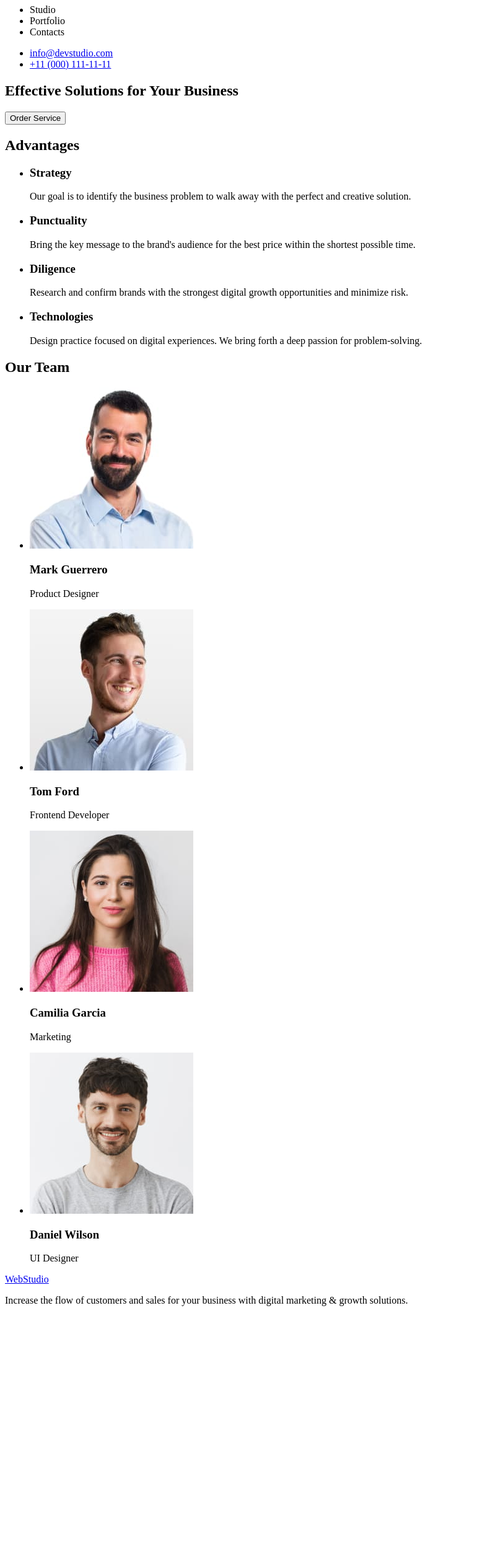
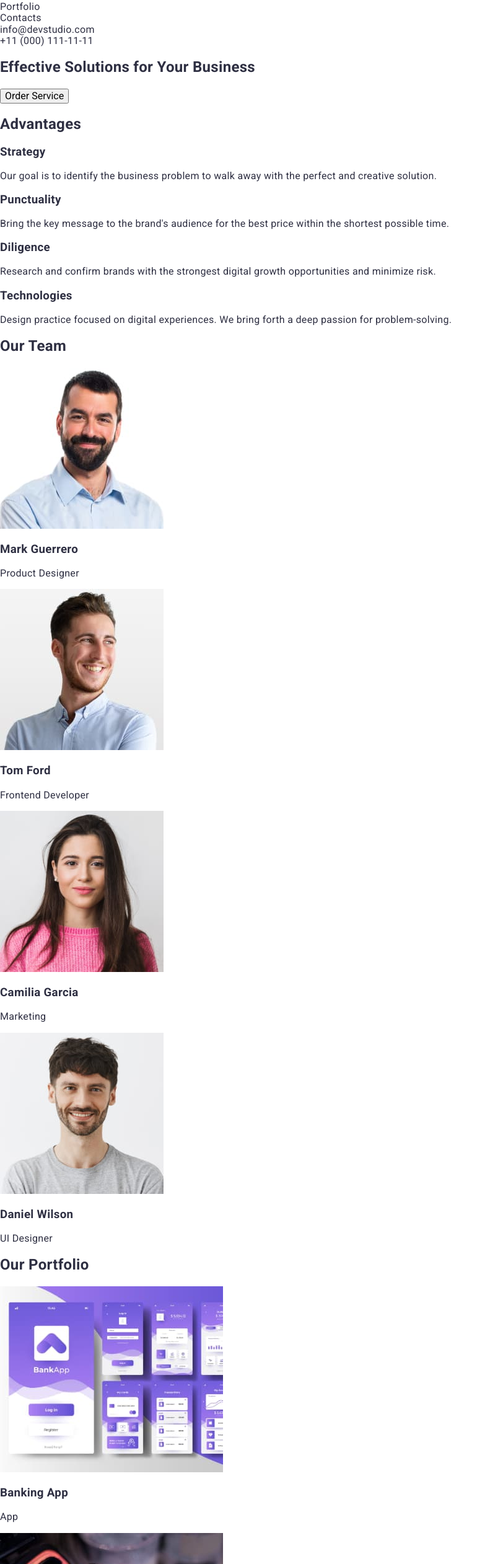
Before and after one commit to d3nn1x/hw2, a plain HTML site: page index.html in a window 1280 px wide. Shown: the part 35-2558 px from the top of the page at 62% size, without its empty margins (0-791 px from the left). Before the commit the page ends 2158 px from the top, so only its background shows below. Drawn offline with nearby package versions, Linux system fonts and the light colour scheme.

Commit message:
feat: add main page layout and styles

```diff
--- /dev/null
+++ b/css/style.css
@@ -0,0 +1,18 @@
+body {
+  font-family: 'Roboto', sans-serif;
+  letter-spacing: 0.02em;
+  color: #2e2f42;
+  background-color: #ffffff;
+}
+
+a {
+  text-decoration: none;
+  color: inherit;
+}
+
+ul,
+ol {
+  list-style: none;
+  padding: 0;
+  margin: 0;
+}
--- a/index.html
+++ b/index.html
@@ -4,89 +4,188 @@
     <meta charset="UTF-8" />
     <meta name="viewport" content="width=device-width, initial-scale=1.0" />
     <title>Web Studio</title>
+    <link rel="preconnect" href="https://fonts.googleapis.com" />
+    <link rel="preconnect" href="https://fonts.gstatic.com" crossorigin />
+    <link
+      href="https://fonts.googleapis.com/css2?family=Raleway:wght@700&family=Roboto:wght@100..900&display=swap"
+      rel="stylesheet"
+    />
+    <link
+      rel="stylesheet"
+      href="https://cdnjs.cloudflare.com/ajax/libs/modern-normalize/3.0.1/modern-normalize.min.css"
+      integrity="sha512-q6WgHqiHlKyOqslT/lgBgodhd03Wp4BEqKeW6nNtlOY4quzyG3VoQKFrieaCeSnuVseNKRGpGeDU3qPmabCANg=="
+      crossorigin="anonymous"
+      referrerpolicy="no-referrer"
+    />
+    <link rel="stylesheet" href="./css/style.css" />
   </head>
   <body>
     <header>
-      <a href="#"><span>Web</span>Studio</a>
+      <a class="logo" href="#"><span>Web</span>Studio</a>
       <nav>
-        <ul>
+        <ul class="menu">
           <li>Studio</li>
           <li>Portfolio</li>
           <li>Contacts</li>
         </ul>
       </nav>
-      <ul>
+      <ul class="contacts">
         <li><a href="mailto:info@devstudio.com">info@devstudio.com</a></li>
         <li><a href="tel:+11000111111">+11 (000) 111-11-11</a></li>
       </ul>
     </header>
     <main>
-      <section>
-        <h1>Effective Solutions for Your Business</h1>
-        <button type="button">Order Service</button>
+      <section class="hero">
+        <h1 class="title-hero">Effective Solutions for Your Business</h1>
+        <button class="button" type="button">Order Service</button>
       </section>
-      <section>
-        <h2>Advantages</h2>
-        <ul>
-          <li>
-            <h3>Strategy</h3>
-            <p>
+      <section class="advantages">
+        <h2 class="title">Advantages</h2>
+        <ul class="advantages-list">
+          <li class="advantage-item">
+            <h3 class="card-title">Strategy</h3>
+            <p class="card-text">
               Our goal is to identify the business problem to walk away with the
               perfect and creative solution.
             </p>
           </li>
-          <li>
-            <h3>Punctuality</h3>
-            <p>
+          <li class="advantage-item">
+            <h3 class="card-title">Punctuality</h3>
+            <p class="card-text">
               Bring the key message to the brand's audience for the best price
               within the shortest possible time.
             </p>
           </li>
-          <li>
-            <h3>Diligence</h3>
-            <p>
+          <li class="advantage-item">
+            <h3 class="card-title">Diligence</h3>
+            <p class="card-text">
               Research and confirm brands with the strongest digital growth
               opportunities and minimize risk.
             </p>
           </li>
-          <li>
-            <h3>Technologies</h3>
-            <p>
+          <li class="advantage-item">
+            <h3 class="card-title">Technologies</h3>
+            <p class="card-text">
               Design practice focused on digital experiences. We bring forth a
               deep passion for problem-solving.
             </p>
           </li>
         </ul>
       </section>
-      <section>
-        <h2>Our Team</h2>
-        <ul>
-          <li>
-            <img src="./img/mark.jpg" alt="Mark" width="264" />
-            <h3>Mark Guerrero</h3>
-            <p>Product Designer</p>
+      <section class="team">
+        <h2 class="title">Our Team</h2>
+        <ul class="team-list">
+          <li class="team-member">
+            <img
+              class="team-photo"
+              src="./img/team/mark.jpg"
+              alt="Mark Guerrero wearing a light blue collared shirt, standing with arms relaxed in a professional studio setting with a white background, neutral and confident expression"
+              width="264"
+            />
+            <h3 class="card-title">Mark Guerrero</h3>
+            <p class="card-text">Product Designer</p>
           </li>
-          <li>
-            <img src="./img/tom.jpg" alt="Tom" width="264" />
-            <h3>Tom Ford</h3>
-            <p>Frontend Developer</p>
+          <li class="team-member">
+            <img
+              class="team-photo"
+              src="./img/team/tom.jpg"
+              alt="Tom"
+              width="264"
+            />
+            <h3 class="card-title">Tom Ford</h3>
+            <p class="card-text">Frontend Developer</p>
           </li>
-          <li>
-            <img src="./img/camila.jpg" alt="Camila" width="264" />
-            <h3>Camilia Garcia</h3>
-            <p>Marketing</p>
+          <li class="team-member">
+            <img
+              class="team-photo"
+              src="./img/team/camila.jpg"
+              alt="Camila"
+              width="264"
+            />
+            <h3 class="card-title">Camilia Garcia</h3>
+            <p class="card-text">Marketing</p>
           </li>
-          <li>
-            <img src="./img/daniel.jpg" alt="Daniel" width="264" />
-            <h3>Daniel Wilson</h3>
-            <p>UI Designer</p>
+          <li class="team-member">
+            <img
+              class="team-photo"
+              src="./img/team/daniel.jpg"
+              alt="Daniel"
+              width="264"
+            />
+            <h3 class="card-title">Daniel Wilson</h3>
+            <p class="card-text">UI Designer</p>
+          </li>
+        </ul>
+      </section>
+      <section class="portfolio">
+        <h2 class="title">Our Portfolio</h2>
+        <ul class="portfolio-list">
+          <li class="portfolio-item">
+            <img
+              class="portfolio-photo"
+              src="./img/portfolio/bank.jpg"
+              alt="Banking Application"
+              width="360"
+            />
+            <h3 class="card-title">Banking App</h3>
+            <p class="card-text">App</p>
+          </li>
+          <li class="portfolio-item">
+            <img
+              class="portfolio-photo"
+              src="./img/portfolio/cash.jpg"
+              alt="Cashless Payment"
+              width="360"
+            />
+            <h3 class="card-title">Cashless Payment</h3>
+            <p class="card-text">Marketing</p>
+          </li>
+          <li class="portfolio-item">
+            <img
+              class="portfolio-photo"
+              src="./img/portfolio/med.jpg"
+              alt="Meditation Application"
+              width="360"
+            />
+            <h3 class="card-title">Meditation App</h3>
+            <p class="card-text">App</p>
+          </li>
+          <li class="portfolio-item">
+            <img
+              class="portfolio-photo"
+              src="./img/portfolio/taxi.jpg"
+              alt="Taxi Service"
+              width="360"
+            />
+            <h3 class="card-title">Taxi Service</h3>
+            <p class="card-text">Marketing</p>
+          </li>
+          <li class="portfolio-item">
+            <img
+              class="portfolio-photo"
+              src="./img/portfolio/screen.jpg"
+              alt="Screen Illustrations"
+              width="360"
+            />
+            <h3 class="card-title">Screen Illustrations</h3>
+            <p class="card-text">Design</p>
+          </li>
+          <li class="portfolio-item">
+            <img
+              class="portfolio-photo"
+              src="./img/portfolio/courses.jpg"
+              alt="Online Courses"
+              width="360"
+            />
+            <h3 class="card-title">Online Courses</h3>
+            <p class="card-text">Marketing</p>
           </li>
         </ul>
       </section>
     </main>
     <footer>
-      <a href="#"><span>Web</span>Studio</a>
-      <p>
+      <a class="logo" href="#"><span>Web</span>Studio</a>
+      <p class="footer-text">
         Increase the flow of customers and sales for your business with digital
         marketing & growth solutions.
       </p>
```
Also changed, not shown: .prettierrc.json (added), img/portfolio/bank.jpg (added), img/portfolio/cash.jpg (added), img/portfolio/courses.jpg (added), img/portfolio/med.jpg (added), img/portfolio/screen.jpg (added), img/portfolio/taxi.jpg (added), img/team/camila.jpg (renamed from img/camila.jpg), img/team/daniel.jpg (renamed from img/daniel.jpg), img/team/mark.jpg (renamed from img/mark.jpg), img/team/tom.jpg (renamed from img/tom.jpg).
